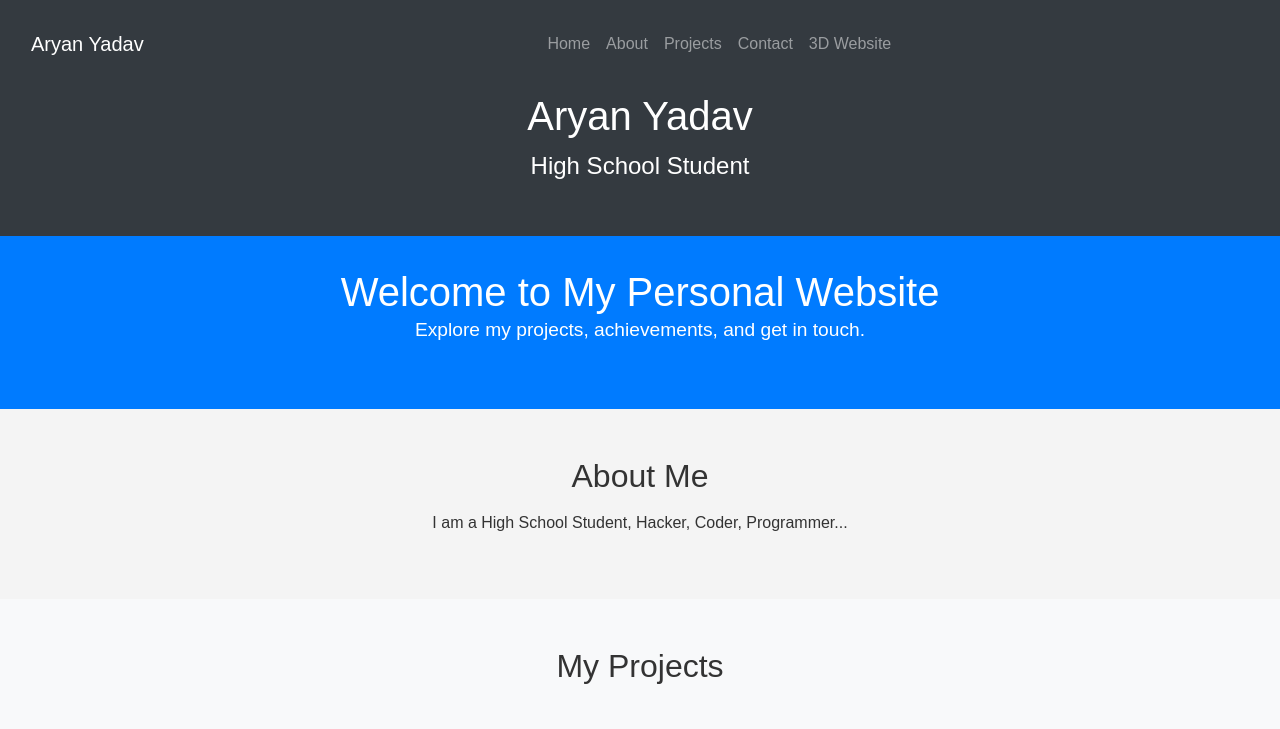
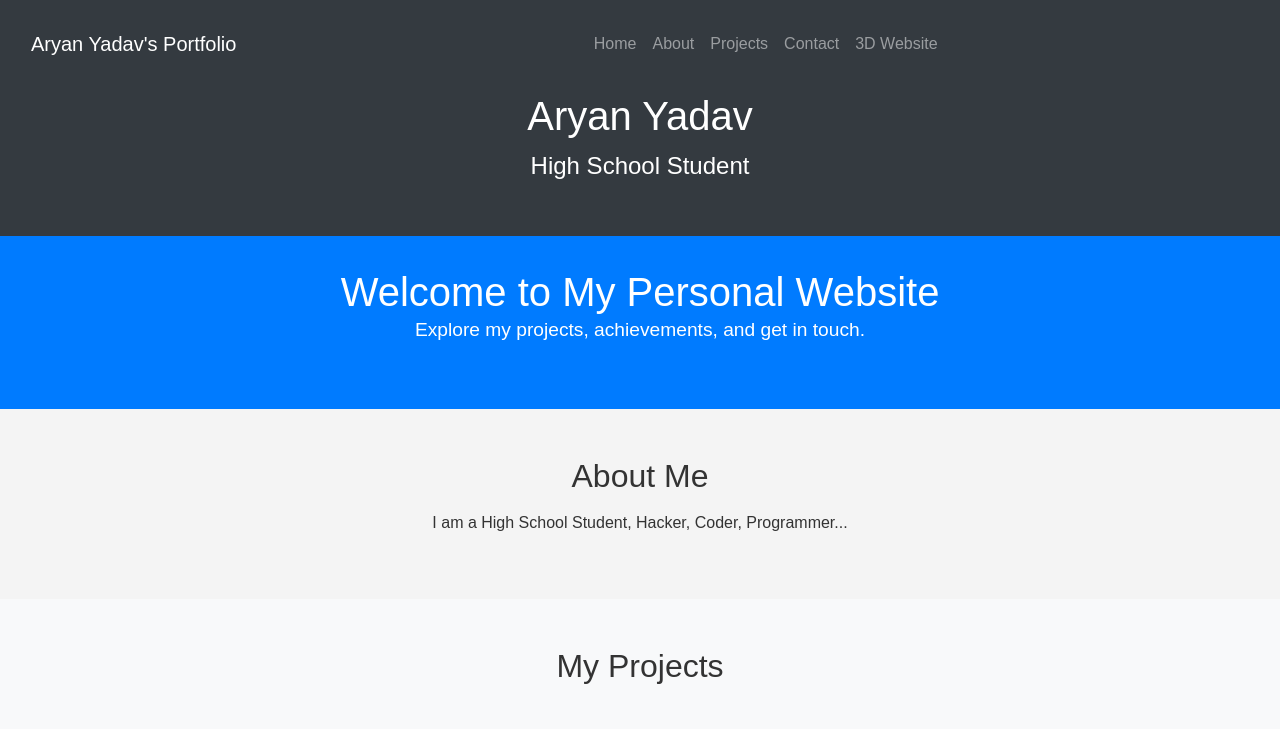
Before and after one commit to aryan9190/aryan9190.github.io, a plain HTML site: page index.html in a window 1280 px wide. Shown: the top 729 px of the page. Drawn offline with nearby package versions, Linux system fonts and the light colour scheme; no server answers; grey boxes are pictures that could not be loaded.

Commit message:
Update index.html

```diff
--- a/index.html
+++ b/index.html
@@ -10,7 +10,7 @@
 <body>
   <header class="bg-dark text-white text-center py-3">
     <nav class="navbar navbar-expand-lg navbar-dark bg-dark">
-      <a class="navbar-brand" href="#">Aryan Yadav</a>
+      <a class="navbar-brand" href="#">Aryan Yadav's Portfolio</a>
       <button class="navbar-toggler" type="button" data-toggle="collapse" data-target="#navbarNav" aria-controls="navbarNav" aria-expanded="false" aria-label="Toggle navigation">
         <span class="navbar-toggler-icon"></span>
       </button>
```
